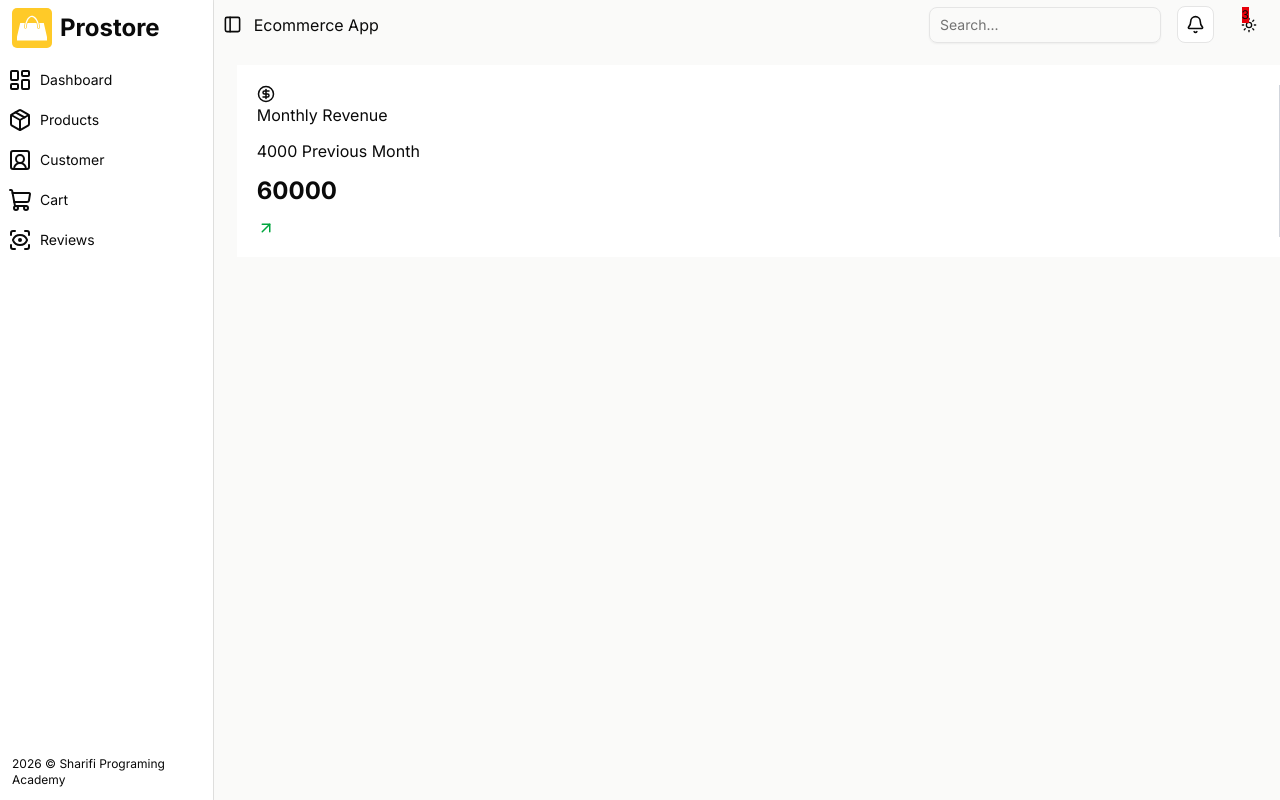
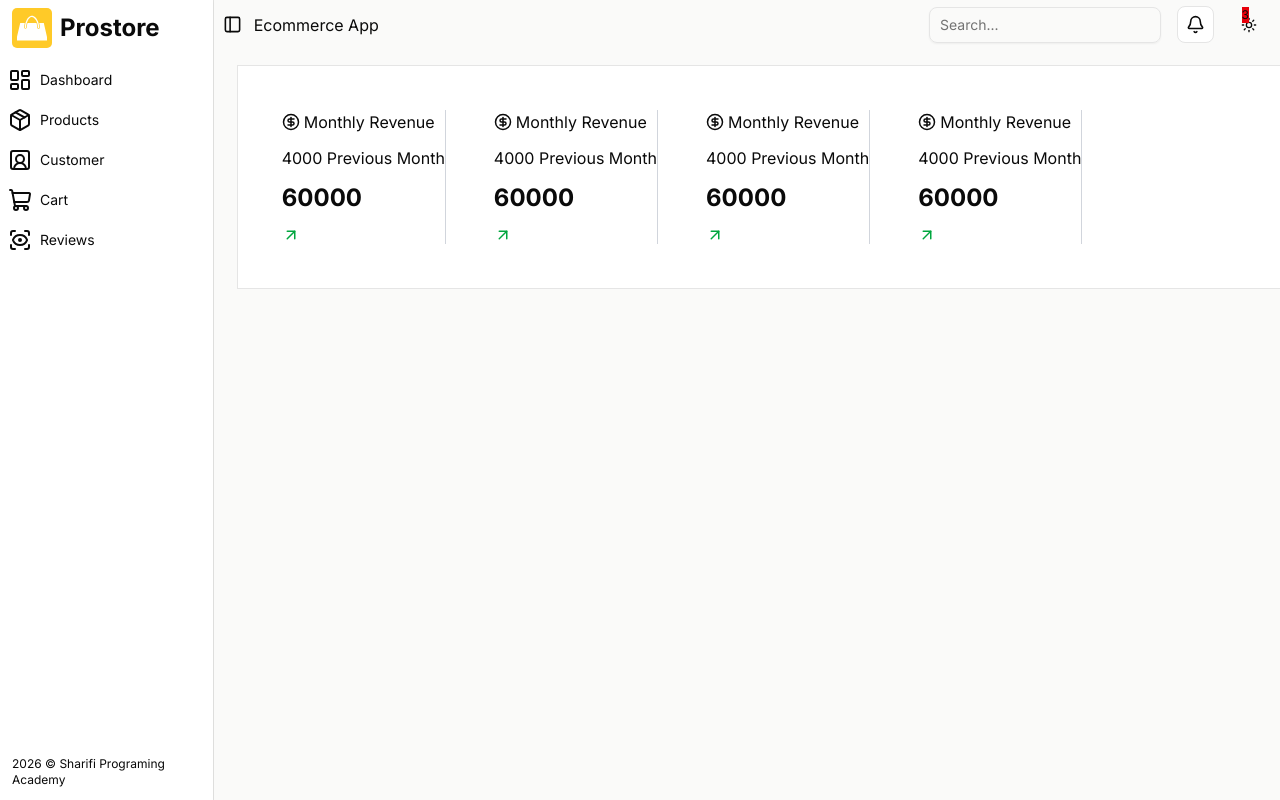
Before and after one commit to rahelaqambari/prostore-frontend, a Next.js app: page /Dashboard in a window 1280 px wide. Built offline with nearby package versions, Linux system fonts and the light colour scheme; no server answers.

Commit message:
new changes

```diff
--- a/src/components/shared/dashboard/OverAllReport.tsx
+++ b/src/components/shared/dashboard/OverAllReport.tsx
@@ -3,10 +3,55 @@ import React from 'react'
 
 function OverAllReport() {
   return (
-    <div className='max-w-6xl bg-white dark:bg-gray-400 w-full p-5 my-4 mx-5'>
-        <div className='border-r border-gray-300'>
+    <div className='max-w-6xl bg-white dark:bg-gray-400 w-full p-5 my-4 mx-5 flex border m-7'>
+        <div className='border-r  border-gray-300 m-6'>
             <div className='flex flex-col space-y-3'>
+                <span className='flex gap-1 items-center dark:text-stone-50 '>
+                    <CircleDollarSign size={18}/>
+                    Monthly Revenue
+                </span>
                 <span>
+                    4000 Previous Month
+                </span>
+                <span className='text-2xl font-bold'>60000</span>
+                <span className='flex gap-1 items-center text-xs'>
+                    <ArrowUpRight size={18} className='text-green-600'/>
+                </span>
+            </div>
+        </div>
+         <div className='border-r  border-gray-300 m-6'>
+            <div className='flex flex-col space-y-3'>
+                <span className='flex gap-1 items-center dark:text-stone-50 '>
+                    <CircleDollarSign size={18}/>
+                    Monthly Revenue
+                </span>
+                <span>
+                    4000 Previous Month
+                </span>
+                <span className='text-2xl font-bold'>60000</span>
+                <span className='flex gap-1 items-center text-xs'>
+                    <ArrowUpRight size={18} className='text-green-600'/>
+                </span>
+            </div>
+        </div>
+         <div className='border-r  border-gray-300 m-6'>
+            <div className='flex flex-col space-y-3'>
+                <span className='flex gap-1 items-center dark:text-stone-50 '>
+                    <CircleDollarSign size={18}/>
+                    Monthly Revenue
+                </span>
+                <span>
+                    4000 Previous Month
+                </span>
+                <span className='text-2xl font-bold'>60000</span>
+                <span className='flex gap-1 items-center text-xs'>
+                    <ArrowUpRight size={18} className='text-green-600'/>
+                </span>
+            </div>
+        </div>
+         <div className='border-r  border-gray-300 m-6'>
+            <div className='flex flex-col space-y-3'>
+                <span className='flex gap-1 items-center dark:text-stone-50 '>
                     <CircleDollarSign size={18}/>
                     Monthly Revenue
                 </span>
--- a/src/components/shared/dashboard/Sidebar.tsx
+++ b/src/components/shared/dashboard/Sidebar.tsx
@@ -6,7 +6,7 @@ import Image from 'next/image';
 function DashboardSidebar({showText}: {showText: boolean}) {
   return (
     <div>
-        <Card className={`flex flex-col w-full rounded-none justify-between min-h-screen transition-all duration-300 px-2 py-1 ${showText? 'max-w-3xs' : 'w-fit'}`}>
+        <Card className={`flex flex-col rounded-none justify-between min-h-screen transition-all duration-300 px-2 py-1 ${showText? 'max-w-3xs' : 'w-fit'}`}>
                 <div className="">
                 <CardHeader className='p-0'>
                     <CardTitle className='flex w-fit gap-1 items-center'>
```
